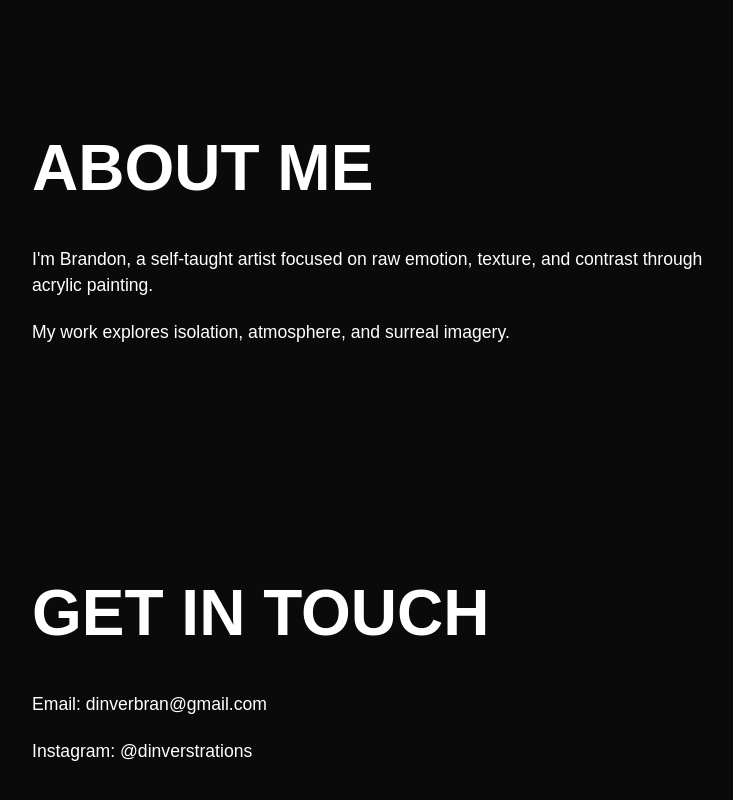
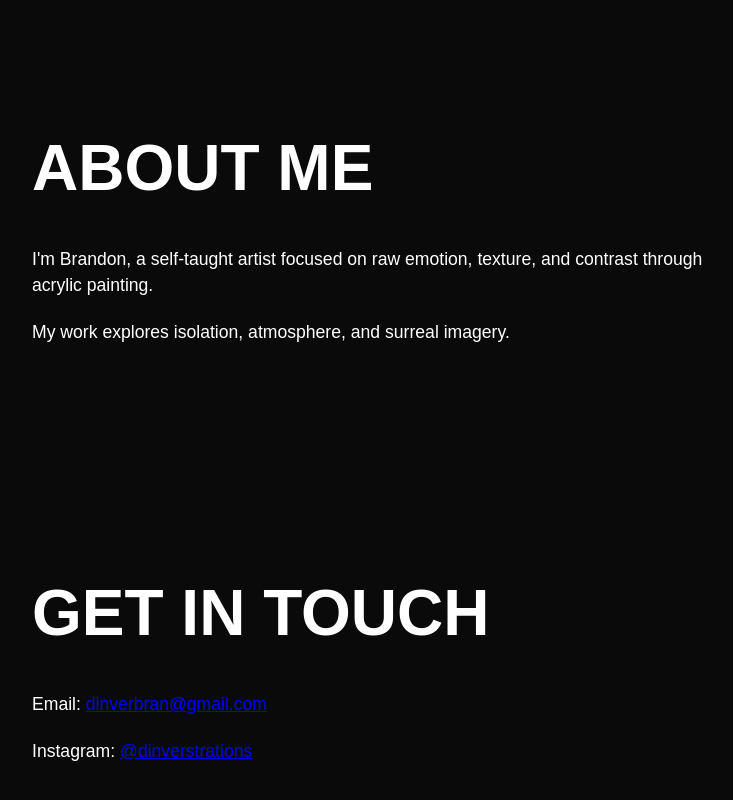
Before and after one commit to Dinverbran/Artwork-by-Brandon, a plain HTML site: page index.html in a window 1280 px wide. Shown: the part 1647-2447 px from the top of the page, without its empty margins (28-761 px from the left). Drawn offline with Linux system fonts and the light colour scheme.

Commit message:
Update index.html

```diff
--- a/index.html
+++ b/index.html
@@ -82,9 +82,14 @@ and surreal imagery.
 <section id="contact" class="contact">
 <h2>GET IN TOUCH</h2>
 
-<p>Email: dinverbran@gmail.com</p>
+  <p>Email:
+    <a href="mailto:dinverbran@gmail.com">dinverbran@gmail.com</a>
+  </p>
 
-<p>Instagram: @dinverstrations</p>
+  <p>Instagram:
+    <a href="https://instagram.com/dinverstrations" target="_blank">@dinverstrations</a>
+  </p>
+
 </section>
 
 </body>
```
